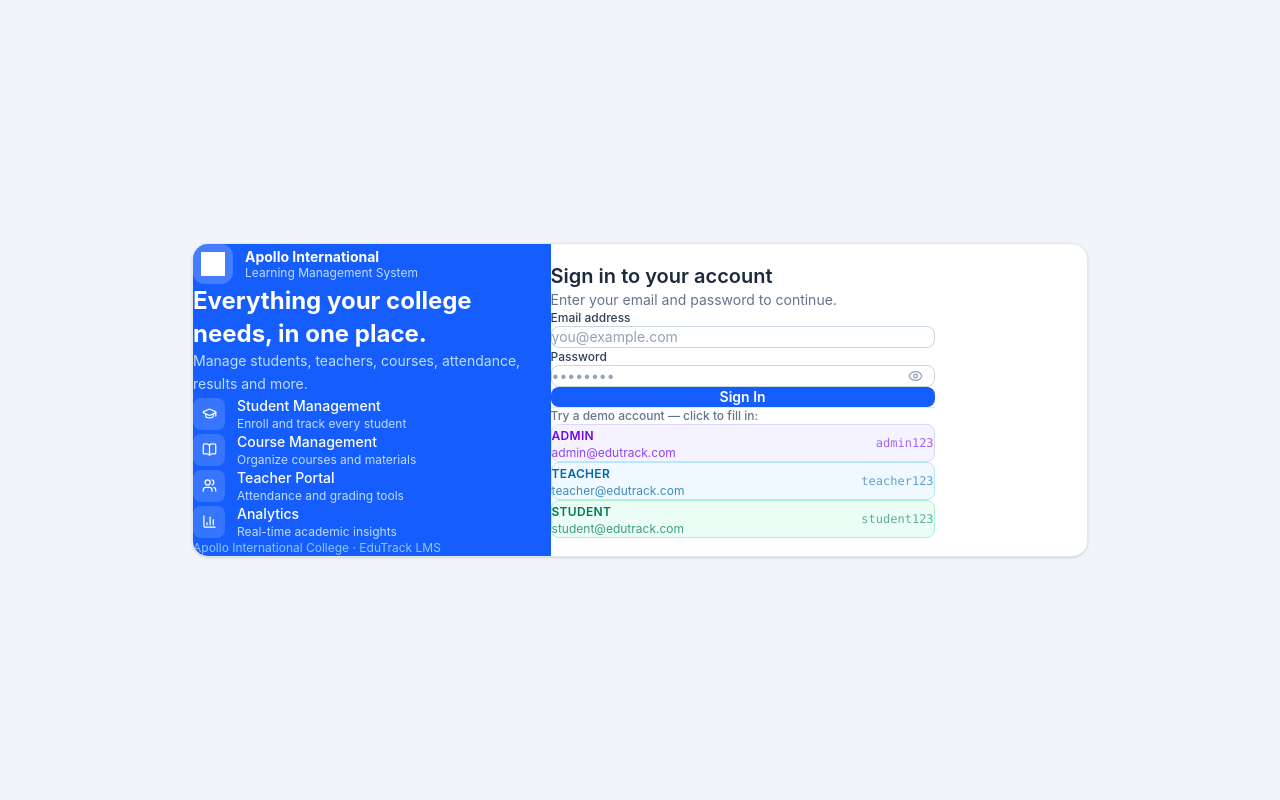
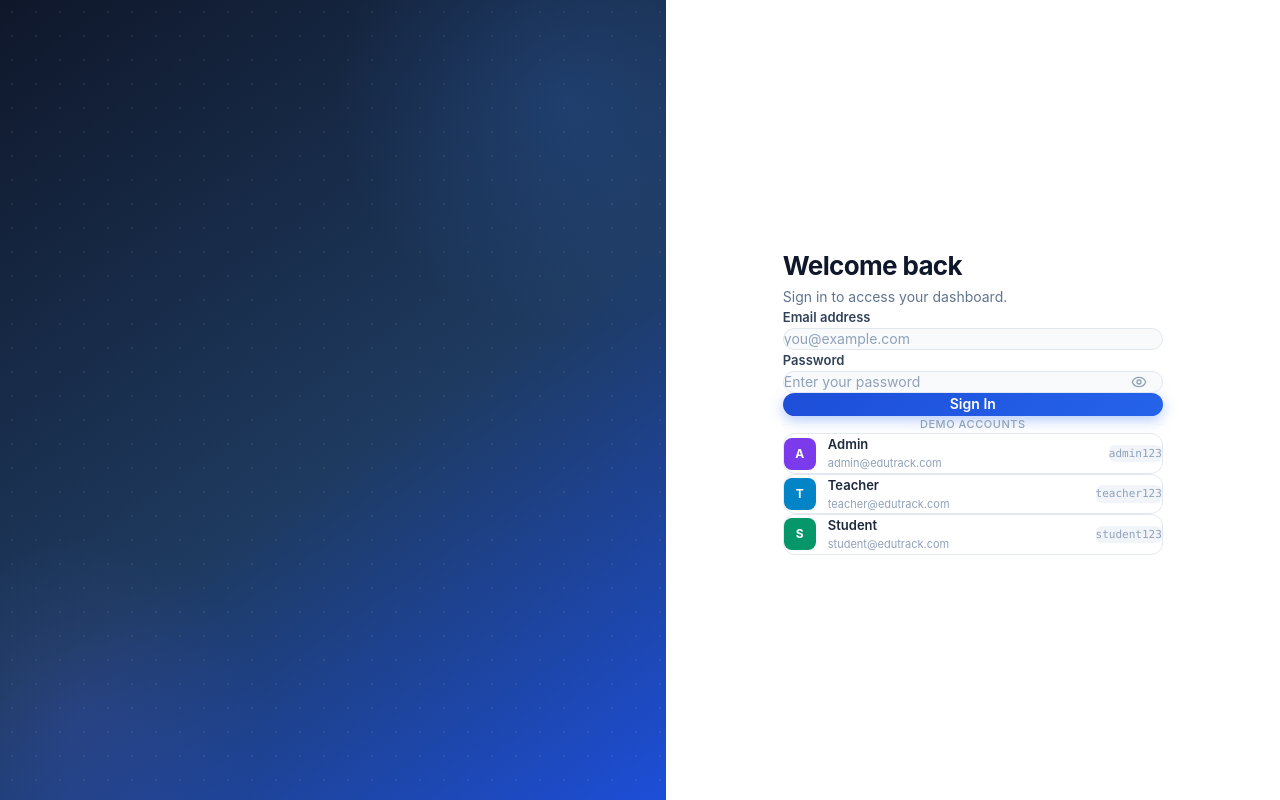
Before and after one commit to Ghimire-Kushal/college-lms, a React (Vite) app in the folder client/: page /login in a window 1280 px wide. Built offline with nearby package versions, Linux system fonts and the light colour scheme; no server answers.

Commit message:
complete plain UI

```diff
--- a/client/src/pages/Login.jsx
+++ b/client/src/pages/Login.jsx
@@ -1,170 +1,256 @@
-import { useState } from 'react';
+import { useState, useEffect } from 'react';
 import { useNavigate } from 'react-router-dom';
 import { useAuth } from '../context/AuthContext';
 import toast from 'react-hot-toast';
-import { Eye, EyeOff, Loader2, GraduationCap, BookOpen, Users, BarChart3 } from 'lucide-react';
+import { Eye, EyeOff, Loader2, GraduationCap, ClipboardCheck, BookOpen, Bell, TrendingUp } from 'lucide-react';
 
 const demo = [
-  { role: 'Admin',   email: 'admin@edutrack.com',   pass: 'admin123',   color: 'bg-violet-50 text-violet-700 border-violet-200' },
-  { role: 'Teacher', email: 'teacher@edutrack.com', pass: 'teacher123', color: 'bg-sky-50 text-sky-700 border-sky-200' },
-  { role: 'Student', email: 'student@edutrack.com', pass: 'student123', color: 'bg-emerald-50 text-emerald-700 border-emerald-200' },
+  { role: 'Admin',   email: 'admin@edutrack.com',   pass: 'admin123',   color: '#7c3aed', bg: '#f5f3ff' },
+  { role: 'Teacher', email: 'teacher@edutrack.com', pass: 'teacher123', color: '#0284c7', bg: '#f0f9ff' },
+  { role: 'Student', email: 'student@edutrack.com', pass: 'student123', color: '#059669', bg: '#f0fdf4' },
 ];
 
-const features = [
-  { icon: GraduationCap, label: 'Student Management', desc: 'Enroll and track every student' },
-  { icon: BookOpen,      label: 'Course Management',  desc: 'Organize courses and materials' },
-  { icon: Users,         label: 'Teacher Portal',     desc: 'Attendance and grading tools' },
-  { icon: BarChart3,     label: 'Analytics',          desc: 'Real-time academic insights' },
+const floatingCards = [
+  { icon: ClipboardCheck, label: 'Attendance Marked',  sub: 'DBMS301 • Just now',     color: '#2563eb', delay: '0s'    },
+  { icon: TrendingUp,     label: 'Result Published',   sub: 'Web Tech • 89% avg',      color: '#059669', delay: '0.15s' },
+  { icon: Bell,           label: 'Notice Posted',      sub: 'Exam schedule updated',   color: '#d97706', delay: '0.3s'  },
+  { icon: BookOpen,       label: 'Assignment Due',     sub: 'DSA303 • Tomorrow',        color: '#7c3aed', delay: '0.45s' },
+  { icon: GraduationCap,  label: 'Student Enrolled',   sub: 'Priya Shrestha • Sem 3',  color: '#0891b2', delay: '0.6s'  },
 ];
 
 export default function Login() {
-  const [form, setForm]       = useState({ email: '', password: '' });
+  const [form, setForm]         = useState({ email: '', password: '' });
   const [showPass, setShowPass] = useState(false);
-  const [loading, setLoading] = useState(false);
-  const { login }   = useAuth();
-  const navigate    = useNavigate();
+  const [loading, setLoading]   = useState(false);
+  const [visible, setVisible]   = useState(false);
+  const { login }  = useAuth();
+  const navigate   = useNavigate();
+
+  useEffect(() => { setTimeout(() => setVisible(true), 60); }, []);
 
   const handleSubmit = async (e) => {
     e.preventDefault();
     setLoading(true);
     try {
       const user = await login(form.email, form.password);
-      toast.success(`Welcome, ${user.name}!`);
+      toast.success(`Welcome back, ${user.name}!`);
       navigate(`/${user.role}`);
     } catch (err) {
       toast.error(err.response?.data?.message || 'Invalid credentials');
     } finally { setLoading(false); }
   };
 
-  const fill = (d) => setForm({ email: d.email, password: d.pass });
+  return (
+    <>
+      <style>{`
+        @keyframes fadeUp {
+          from { opacity: 0; transform: translateY(20px); }
+          to   { opacity: 1; transform: translateY(0); }
+        }
+        @keyframes float {
+          0%, 100% { transform: translateY(0px); }
+          50%       { transform: translateY(-8px); }
+        }
+        @keyframes pulse-ring {
+          0%   { transform: scale(1);   opacity: 0.4; }
+          100% { transform: scale(1.6); opacity: 0; }
+        }
+        @keyframes shimmer {
+          0%   { background-position: -200% center; }
+          100% { background-position:  200% center; }
+        }
+        .fade-up   { animation: fadeUp 0.5s ease both; }
+        .card-float { animation: float 4s ease-in-out infinite; }
+      `}</style>
 
-  return (
-    <div className="min-h-screen bg-slate-100 flex items-center justify-center p-4">
-      <div className="w-full max-w-4xl flex bg-white rounded-2xl shadow-sm border border-slate-200 overflow-hidden">
+      <div className="min-h-screen flex overflow-hidden" style={{ background: '#f8fafc' }}>
 
-        {/* ── Left: Branding ── */}
-        <div className="hidden md:flex flex-col w-2/5 bg-blue-600 p-10 text-white">
+        {/* ── LEFT: Branding ── */}
+        <div
+          className="hidden lg:flex flex-col w-[52%] relative overflow-hidden"
+          style={{ background: 'linear-gradient(145deg, #0f172a 0%, #1e3a5f 55%, #1d4ed8 100%)' }}
+        >
+          {/* Dot grid */}
+          <div className="absolute inset-0 opacity-[0.07]"
+            style={{ backgroundImage: 'radial-gradient(white 1px, transparent 1px)', backgroundSize: '24px 24px' }} />
+
+          {/* Glow blobs */}
+          <div className="absolute top-0 right-0 w-[500px] h-[500px] rounded-full"
+            style={{ background: 'radial-gradient(circle, rgba(59,130,246,0.18), transparent 65%)', transform: 'translate(30%, -30%)' }} />
+          <div className="absolute bottom-0 left-0 w-[400px] h-[400px] rounded-full"
+            style={{ background: 'radial-gradient(circle, rgba(99,102,241,0.15), transparent 65%)', transform: 'translate(-30%, 30%)' }} />
+
+          <div className="relative z-10 flex flex-col h-full px-12 py-10">
+
             {/* Logo */}
-          <div className="flex items-center gap-3 mb-10">
-            <div className="w-10 h-10 bg-white/20 rounded-xl flex items-center justify-center">
+            <div className={`flex items-center gap-3 fade-up`} style={{ animationDelay: '0s' }}>
+              <div className="w-10 h-10 rounded-xl border border-white/20 bg-white/10 flex items-center justify-center">
                 <img src="/logo.svg" alt="" className="w-6 h-6 brightness-0 invert" />
               </div>
               <div>
-              <p className="font-bold text-sm leading-tight">Apollo International</p>
-              <p className="text-blue-200 text-xs">Learning Management System</p>
+                <p className="text-white font-bold text-sm leading-tight">Apollo International College</p>
+                <p className="text-blue-300 text-[11px] tracking-wide">EduTrack LMS</p>
               </div>
             </div>
 
-          {/* Tagline */}
-          <div className="flex-1">
-            <h2 className="text-2xl font-bold leading-snug mb-3">
-              Everything your college needs, in one place.
-            </h2>
-            <p className="text-blue-200 text-sm leading-relaxed mb-8">
-              Manage students, teachers, courses, attendance, results and more.
+            {/* Headline */}
+            <div className="mt-12 fade-up" style={{ animationDelay: '0.1s' }}>
+              <span className="inline-flex items-center gap-1.5 text-[11px] font-semibold text-blue-300 bg-blue-500/20 border border-blue-400/20 px-3 py-1 rounded-full mb-5 uppercase tracking-wider">
+                <span className="w-1.5 h-1.5 rounded-full bg-blue-400 animate-pulse" />
+                Academic Management Platform
+              </span>
+              <h1 className="text-[34px] font-extrabold text-white leading-[1.2] tracking-tight">
+                Everything you need<br />to run a modern<br />
+                <span style={{
+                  background: 'linear-gradient(90deg, #60a5fa, #a78bfa)',
+                  WebkitBackgroundClip: 'text', WebkitTextFillColor: 'transparent',
+                }}>college.</span>
+              </h1>
+              <p className="text-slate-400 text-sm leading-relaxed mt-4 max-w-xs">
+                Students, teachers, courses, attendance, results — managed from one place.
               </p>
+            </div>
 
-            {/* Feature list */}
-            <div className="space-y-4">
-              {features.map(({ icon: Icon, label, desc }) => (
-                <div key={label} className="flex items-center gap-3">
-                  <div className="w-8 h-8 bg-white/15 rounded-lg flex items-center justify-center shrink-0">
-                    <Icon size={15} className="text-white" />
+            {/* Live activity feed */}
+            <div className="mt-10 flex-1 flex flex-col justify-center fade-up" style={{ animationDelay: '0.2s' }}>
+              <p className="text-[11px] font-semibold text-slate-500 uppercase tracking-widest mb-4">Live Activity</p>
+              <div className="space-y-2.5">
+                {floatingCards.map(({ icon: Icon, label, sub, color, delay }, i) => (
+                  <div
+                    key={label}
+                    className="flex items-center gap-3 bg-white/6 backdrop-blur-sm border border-white/8 rounded-xl px-4 py-3 fade-up"
+                    style={{ animationDelay: `${0.25 + i * 0.08}s`, animationFillMode: 'both' }}
+                  >
+                    <div className="w-8 h-8 rounded-lg flex items-center justify-center shrink-0"
+                      style={{ background: `${color}22`, border: `1px solid ${color}44` }}>
+                      <Icon size={14} style={{ color }} />
                     </div>
-                  <div>
-                    <p className="text-sm font-medium">{label}</p>
-                    <p className="text-xs text-blue-200">{desc}</p>
+                    <div className="flex-1 min-w-0">
+                      <p className="text-white text-[13px] font-semibold leading-tight">{label}</p>
+                      <p className="text-slate-500 text-[11px] mt-0.5 truncate">{sub}</p>
                     </div>
+                    <div className="w-1.5 h-1.5 rounded-full shrink-0" style={{ background: color, boxShadow: `0 0 6px ${color}` }} />
                   </div>
                 ))}
               </div>
             </div>
 
-          {/* Footer */}
-          <p className="text-xs text-blue-300 mt-8">Apollo International College · EduTrack LMS</p>
+            {/* Stats row */}
+            <div className="grid grid-cols-3 gap-3 mt-8 fade-up" style={{ animationDelay: '0.6s' }}>
+              {[['500+', 'Students'], ['40+', 'Courses'], ['95%', 'Attendance']].map(([v, l]) => (
+                <div key={l} className="bg-white/6 border border-white/8 rounded-xl px-4 py-3 text-center">
+                  <p className="text-white text-lg font-extrabold leading-none">{v}</p>
+                  <p className="text-slate-500 text-[10px] mt-1 font-medium">{l}</p>
+                </div>
+              ))}
             </div>
 
-        {/* ── Right: Form ── */}
-        <div className="flex-1 flex flex-col justify-center px-8 py-10 sm:px-12">
-          <div className="max-w-sm w-full mx-auto">
+            <p className="text-slate-700 text-[11px] mt-6 fade-up" style={{ animationDelay: '0.7s' }}>
+              © 2026 Apollo International College
+            </p>
+          </div>
+        </div>
 
+        {/* ── RIGHT: Form ── */}
+        <div className="flex-1 flex items-center justify-center bg-white px-8 sm:px-12 py-12">
+          <div
+            className="w-full max-w-[380px] fade-up"
+            style={{ animationDelay: '0.1s', opacity: visible ? 1 : 0 }}
+          >
             {/* Mobile logo */}
-            <div className="flex items-center gap-2 mb-6 md:hidden">
-              <div className="w-8 h-8 bg-blue-600 rounded-lg flex items-center justify-center">
+            <div className="flex items-center gap-3 mb-8 lg:hidden">
+              <div className="w-9 h-9 rounded-xl bg-slate-900 flex items-center justify-center">
                 <img src="/logo.svg" alt="" className="w-5 h-5 brightness-0 invert" />
               </div>
-              <span className="font-bold text-slate-800 text-sm">Apollo LMS</span>
+              <div>
+                <p className="font-bold text-slate-900 text-sm">Apollo International</p>
+                <p className="text-slate-400 text-xs">EduTrack LMS</p>
+              </div>
             </div>
 
-            <h1 className="text-xl font-semibold text-slate-800 mb-1">Sign in to your account</h1>
-            <p className="text-sm text-slate-500 mb-7">Enter your email and password to continue.</p>
+            <h2 className="text-[26px] font-bold text-slate-900 tracking-tight">Welcome back</h2>
+            <p className="text-slate-500 text-sm mt-1 mb-7">Sign in to access your dashboard.</p>
 
             <form onSubmit={handleSubmit} className="space-y-4">
               <div>
-                <label className="block text-xs font-medium text-slate-700 mb-1.5">Email address</label>
+                <label className="block text-[13px] font-semibold text-slate-700 mb-1.5">Email address</label>
                 <input
-                  type="email"
-                  required
-                  autoComplete="email"
+                  type="email" required autoComplete="email"
                   value={form.email}
                   onChange={e => setForm(p => ({ ...p, email: e.target.value }))}
-                  className="w-full px-3.5 py-2.5 rounded-lg text-sm border border-slate-300 text-slate-800 placeholder-slate-400 focus:outline-none focus:ring-2 focus:ring-blue-500 focus:border-blue-500 transition"
                   placeholder="you@example.com"
+                  className="w-full px-4 py-3 rounded-xl text-sm border text-slate-900 placeholder-slate-400 focus:outline-none focus:ring-2 focus:ring-blue-500 focus:border-transparent transition-all"
+                  style={{ background: '#f8fafc', borderColor: '#e2e8f0' }}
+                  onFocus={e => e.target.style.background = '#fff'}
+                  onBlur={e => e.target.style.background = '#f8fafc'}
                 />
               </div>
 
               <div>
-                <label className="block text-xs font-medium text-slate-700 mb-1.5">Password</label>
+                <label className="block text-[13px] font-semibold text-slate-700 mb-1.5">Password</label>
                 <div className="relative">
                   <input
-                    type={showPass ? 'text' : 'password'}
-                    required
-                    autoComplete="current-password"
+                    type={showPass ? 'text' : 'password'} required autoComplete="current-password"
                     value={form.password}
                     onChange={e => setForm(p => ({ ...p, password: e.target.value }))}
-                    className="w-full px-3.5 py-2.5 pr-10 rounded-lg text-sm border border-slate-300 text-slate-800 placeholder-slate-400 focus:outline-none focus:ring-2 focus:ring-blue-500 focus:border-blue-500 transition"
-                    placeholder="••••••••"
+                    placeholder="Enter your password"
+                    className="w-full px-4 py-3 pr-12 rounded-xl text-sm border text-slate-900 placeholder-slate-400 focus:outline-none focus:ring-2 focus:ring-blue-500 focus:border-transparent transition-all"
+                    style={{ background: '#f8fafc', borderColor: '#e2e8f0' }}
+                    onFocus={e => e.target.style.background = '#fff'}
+                    onBlur={e => e.target.style.background = '#f8fafc'}
                   />
                   <button type="button" onClick={() => setShowPass(s => !s)}
-                    className="absolute right-3 top-1/2 -translate-y-1/2 text-slate-400 hover:text-slate-600 transition">
-                    {showPass ? <EyeOff size={15} /> : <Eye size={15} />}
+                    className="absolute right-4 top-1/2 -translate-y-1/2 text-slate-400 hover:text-slate-600 transition">
+                    {showPass ? <EyeOff size={16} /> : <Eye size={16} />}
                   </button>
                 </div>
               </div>
 
               <button
-                type="submit"
-                disabled={loading}
-                className="w-full py-2.5 rounded-lg text-sm font-semibold text-white bg-blue-600 hover:bg-blue-700 disabled:opacity-50 flex items-center justify-center gap-2 transition mt-1"
+                type="submit" disabled={loading}
+                className="w-full py-3 rounded-xl text-[14px] font-semibold text-white transition-all disabled:opacity-60 flex items-center justify-center gap-2 mt-1"
+                style={{
+                  background: 'linear-gradient(135deg, #1d4ed8, #2563eb)',
+                  boxShadow: '0 4px 14px rgba(37,99,235,0.35)',
+                }}
               >
-                {loading && <Loader2 size={14} className="animate-spin" />}
-                {loading ? 'Signing in...' : 'Sign In'}
+                {loading ? <><Loader2 size={15} className="animate-spin" /> Signing in...</> : 'Sign In'}
               </button>
             </form>
 
-            {/* Demo credentials */}
-            <div className="mt-7 pt-6 border-t border-slate-200">
-              <p className="text-xs font-medium text-slate-500 mb-3">Try a demo account — click to fill in:</p>
+            {/* Divider */}
+            <div className="flex items-center gap-3 my-6">
+              <div className="flex-1 h-px bg-slate-100" />
+              <span className="text-[11px] text-slate-400 font-medium uppercase tracking-wider">Demo Accounts</span>
+              <div className="flex-1 h-px bg-slate-100" />
+            </div>
+
+            {/* Demo accounts */}
             <div className="space-y-2">
               {demo.map(d => (
                 <button
                   key={d.role}
-                    onClick={() => fill(d)}
-                    className={`w-full flex items-center justify-between px-3.5 py-2.5 rounded-lg border text-left text-sm transition hover:opacity-80 ${d.color}`}
+                  onClick={() => setForm({ email: d.email, password: d.pass })}
+                  className="group w-full flex items-center gap-3 px-4 py-3 rounded-xl border border-slate-200 bg-white hover:bg-slate-50 hover:border-slate-300 text-left transition-all"
                 >
-                    <div>
-                      <span className="font-semibold text-xs uppercase tracking-wide">{d.role}</span>
-                      <p className="text-xs opacity-75 mt-0.5">{d.email}</p>
+                  <div className="w-8 h-8 rounded-lg flex items-center justify-center text-white text-xs font-bold shrink-0"
+                    style={{ background: d.color }}>
+                    {d.role[0]}
                   </div>
-                    <code className="text-xs font-mono opacity-60">{d.pass}</code>
+                  <div className="flex-1 min-w-0">
+                    <p className="text-[13px] font-semibold text-slate-800">{d.role}</p>
+                    <p className="text-[11px] text-slate-400 truncate">{d.email}</p>
+                  </div>
+                  <code className="text-[11px] font-mono text-slate-400 bg-slate-100 group-hover:bg-slate-200 px-2 py-1 rounded-md transition shrink-0">
+                    {d.pass}
+                  </code>
                 </button>
               ))}
-              </div>
             </div>
 
           </div>
         </div>
       </div>
-    </div>
+    </>
   );
 }
```
Lines whose indentation alone changed are shown as unchanged.
